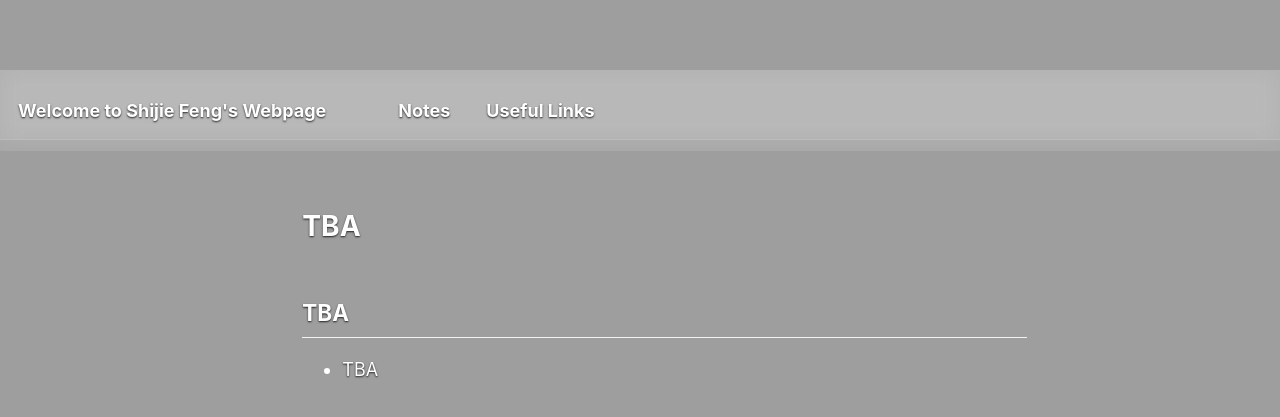
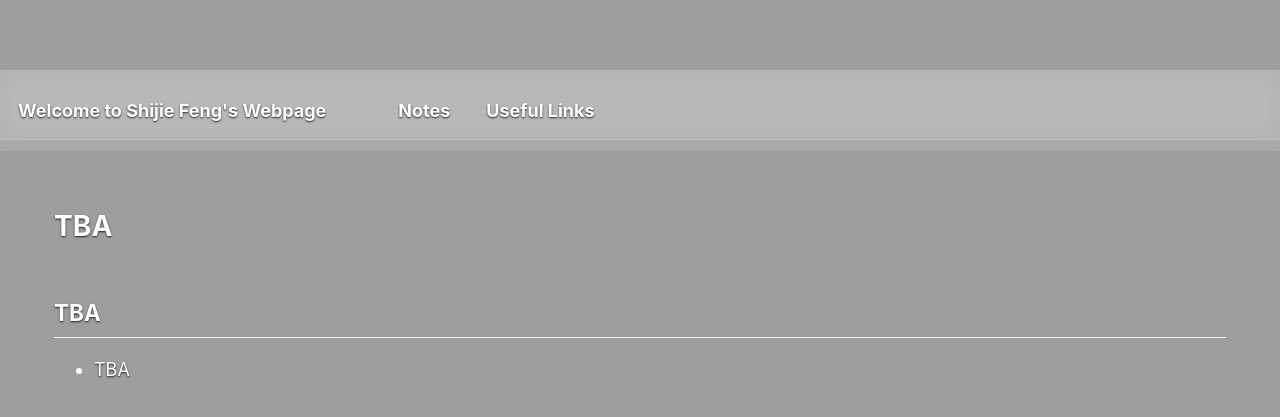
Before and after one commit to SHJFeng/SHJFeng.github.io, a Jekyll site: the page built from _pages/links.md, in a window 1280 px wide and 900 px high. Shown: the top 417 px of the window. Built offline with Jekyll 4.4.1, drawn with Linux system fonts in a browser that asks for light colours.

Commit message:
增加没有侧边栏的指令 _page.scss

```diff
--- a/_sass/layout/_page.scss
+++ b/_sass/layout/_page.scss
@@ -31,15 +31,23 @@
 
 
 .page {
-
   @include breakpoint($large) {
-
+    /* --- 1. 默认情况 (保留给 About Me 使用) --- */
     @include span(10 of 12 last);
-
     @include prefix(0.5 of 12);
-
     @include suffix(2 of 12);
 
+    /* --- 2. 自动化宽屏逻辑 (核心修改) --- */
+    /* 当 body 上有 no-sidebar 标签时，强制执行下面的宽屏样式 */
+    .no-sidebar & {
+      width: 100% !important;      /* 宽度填满 */
+      padding-left: 0 !important;  /* 左侧留白清零 */
+      padding-right: 0 !important; /* 右侧留白清零 */
+      margin-left: 0 !important;
+      margin-right: 0 !important;
+      float: none !important;      /* 取消浮动 */
+      max-width: 100% !important;
+    }
   }
 
 
```
